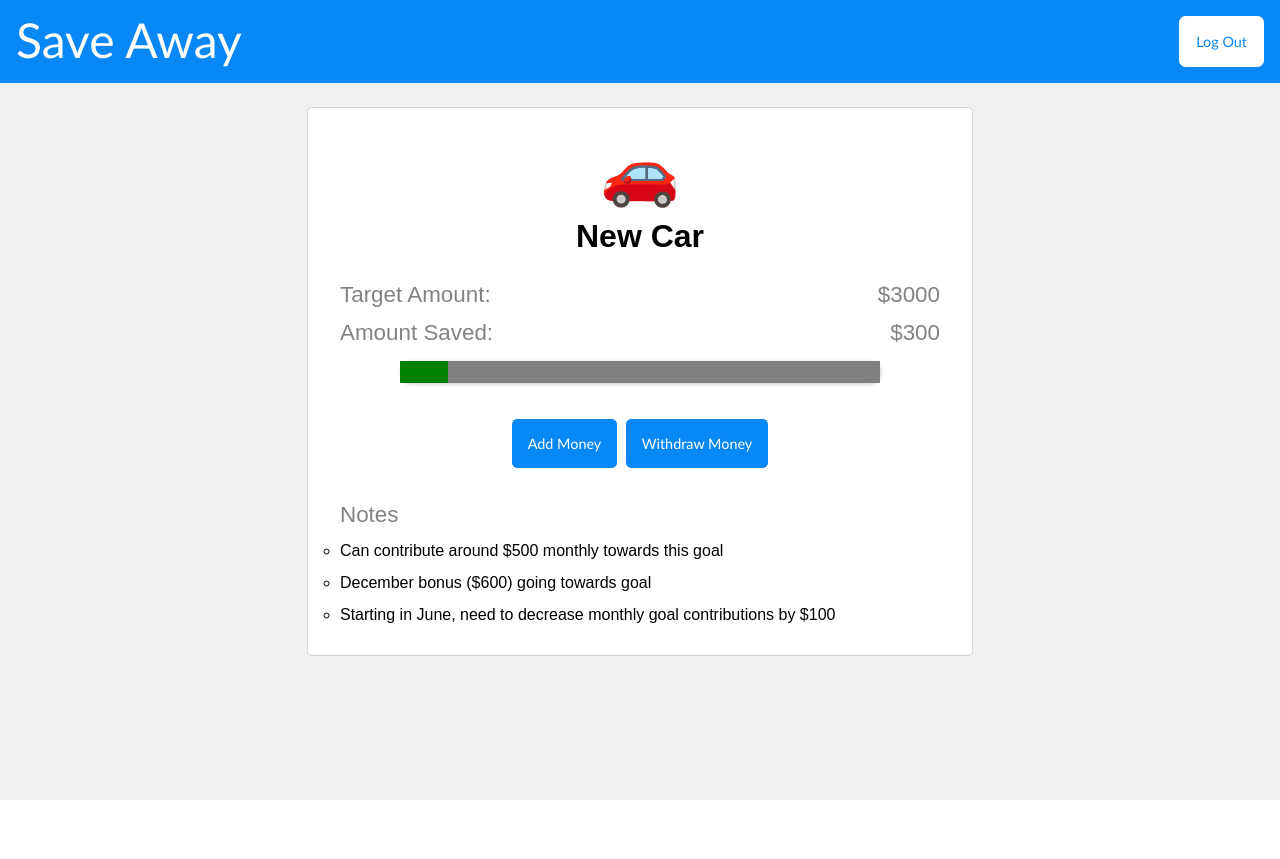
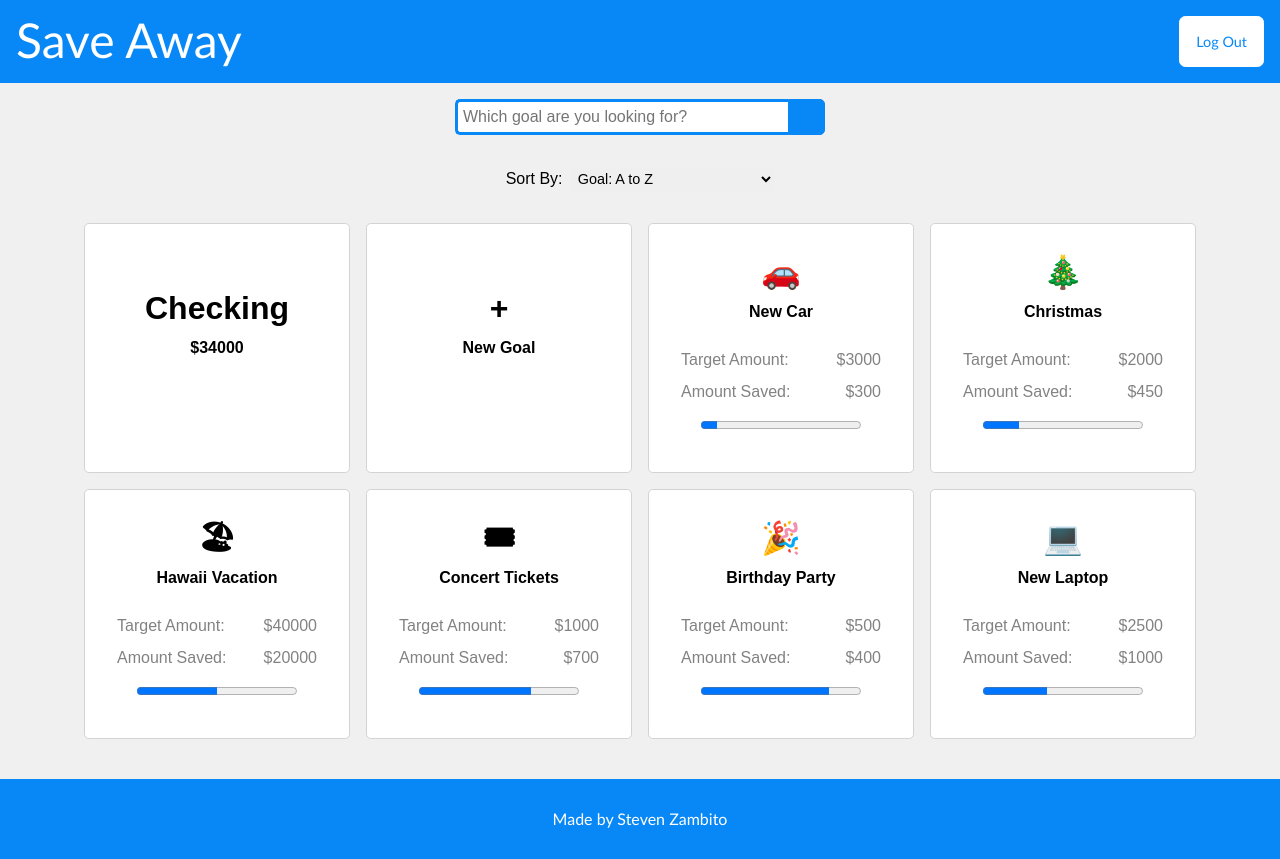
Before and after one commit to StevenZambito/SaveAway, a React (Create React App) app in the folder ClientApp/: page /goal in a window 1280 px wide. Before the commit the page ends 800 px from the top, so only its background shows below. Built offline with nearby package versions, Linux system fonts and the light colour scheme.

Commit message:
Created and styled Footer component

```diff
--- a/ClientApp/src/App.jsx
+++ b/ClientApp/src/App.jsx
@@ -5,5 +5,5 @@ import { Goal } from './pages/Goal'
 import './custom.scss'
 
 export function App() {
-  return <Goal />
+  return <SaveAway />
 }
--- /dev/null
+++ b/ClientApp/src/components/Footer.jsx
@@ -0,0 +1,11 @@
+import styles from '../styles/Footer.module.scss'
+
+export function Footer() {
+  return (
+    <footer className={styles.header}>
+      <div>
+        <p>Made by Steven Zambito</p>
+      </div>
+    </footer>
+  )
+}
--- a/ClientApp/src/pages/CreateGoal.jsx
+++ b/ClientApp/src/pages/CreateGoal.jsx
@@ -1,4 +1,5 @@
 import { Header } from '../components/Header'
+import { Footer } from '../components/Footer'
 import styles from '../styles/CreateGoal.module.scss'
 
 export function CreateGoal() {
@@ -55,6 +56,7 @@ export function CreateGoal() {
             </form>
           </section>
         </main>
+        <Footer />
       </div>
     </>
   )
--- a/ClientApp/src/pages/Goal.jsx
+++ b/ClientApp/src/pages/Goal.jsx
@@ -1,4 +1,5 @@
 import { Header } from '../components/Header'
+import { Footer } from '../components/Footer'
 import styles from '../styles/Goal.module.scss'
 
 export function Goal() {
@@ -41,6 +42,7 @@ export function Goal() {
             </section>
           </div>
         </div>
+        <Footer />
       </div>
     </>
   )
--- a/ClientApp/src/pages/SaveAway.jsx
+++ b/ClientApp/src/pages/SaveAway.jsx
@@ -1,5 +1,6 @@
 import styles from '../styles/SaveAway.module.scss'
 import { Header } from '../components/Header'
+import { Footer } from '../components/Footer'
 
 export function SaveAway() {
   return (
@@ -152,6 +153,7 @@ export function SaveAway() {
             </div>
           </div>
         </div>
+        <Footer />
       </div>
     </>
   )
--- /dev/null
+++ b/ClientApp/src/styles/Footer.module.scss
@@ -0,0 +1,9 @@
+.header {
+  color: white;
+  background-color: rgb(8, 136, 247);
+  font-size: 1rem;
+  text-align: center;
+  padding: 2rem;
+  margin-top: 2rem;
+  font-family: 'Gill Sans', 'Gill Sans MT', Calibri, 'Trebuchet MS', sans-serif;
+}
--- a/ClientApp/src/styles/Goal.module.scss
+++ b/ClientApp/src/styles/Goal.module.scss
@@ -71,8 +71,11 @@
 }
 
 .numberInfo {
+  margin-top: 3rem;
+  margin-bottom: 2rem;
   p {
     margin-bottom: 0.5rem;
+
     color: rgb(130, 130, 130);
     font-size: 1.4rem;
   }
@@ -91,7 +94,7 @@ li {
 .goalButtons {
   display: flex;
   justify-content: center;
-  margin-top: 2rem;
+  margin-top: 3rem;
   button {
     margin: 0.2rem;
     cursor: pointer;
```
